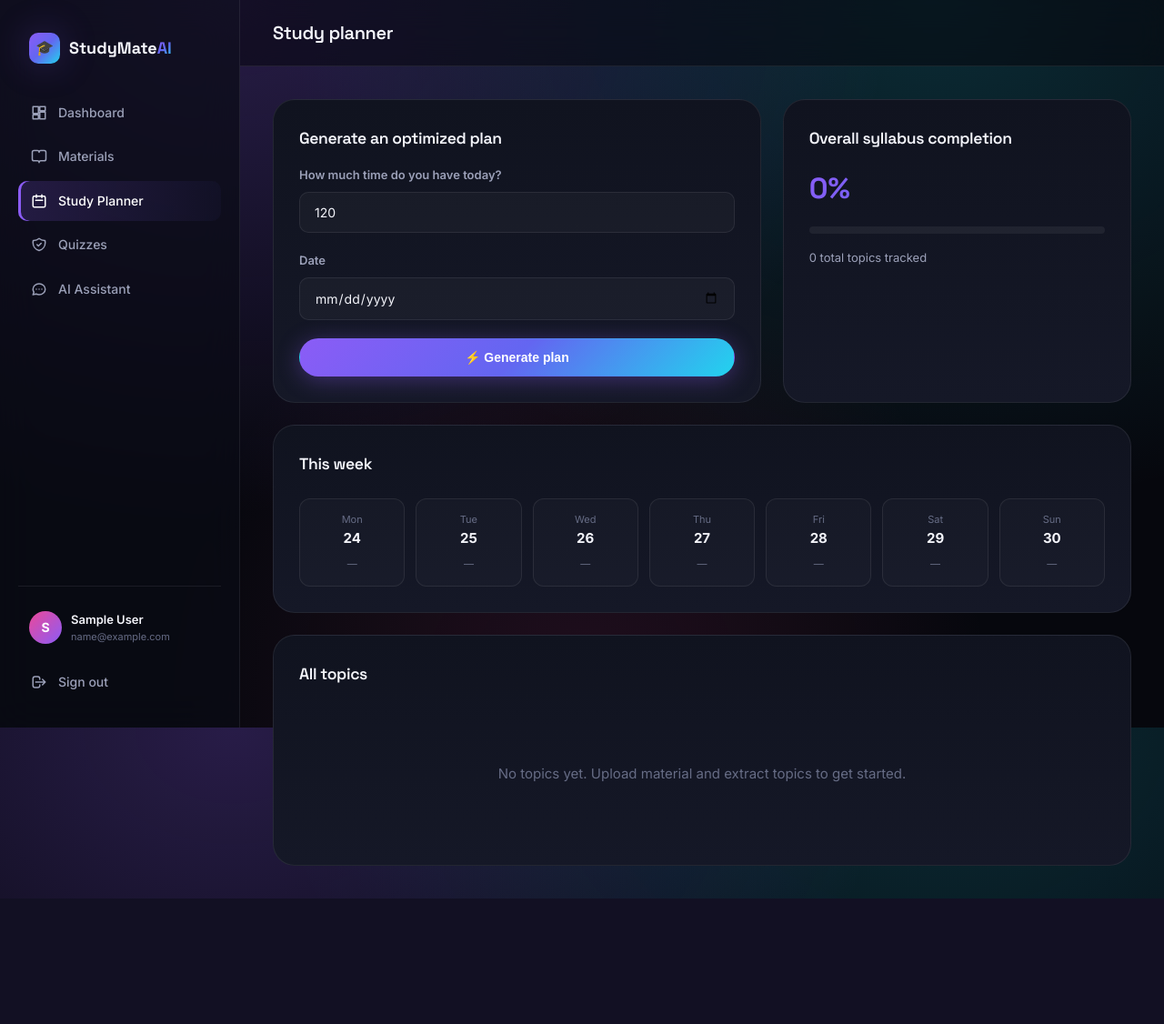
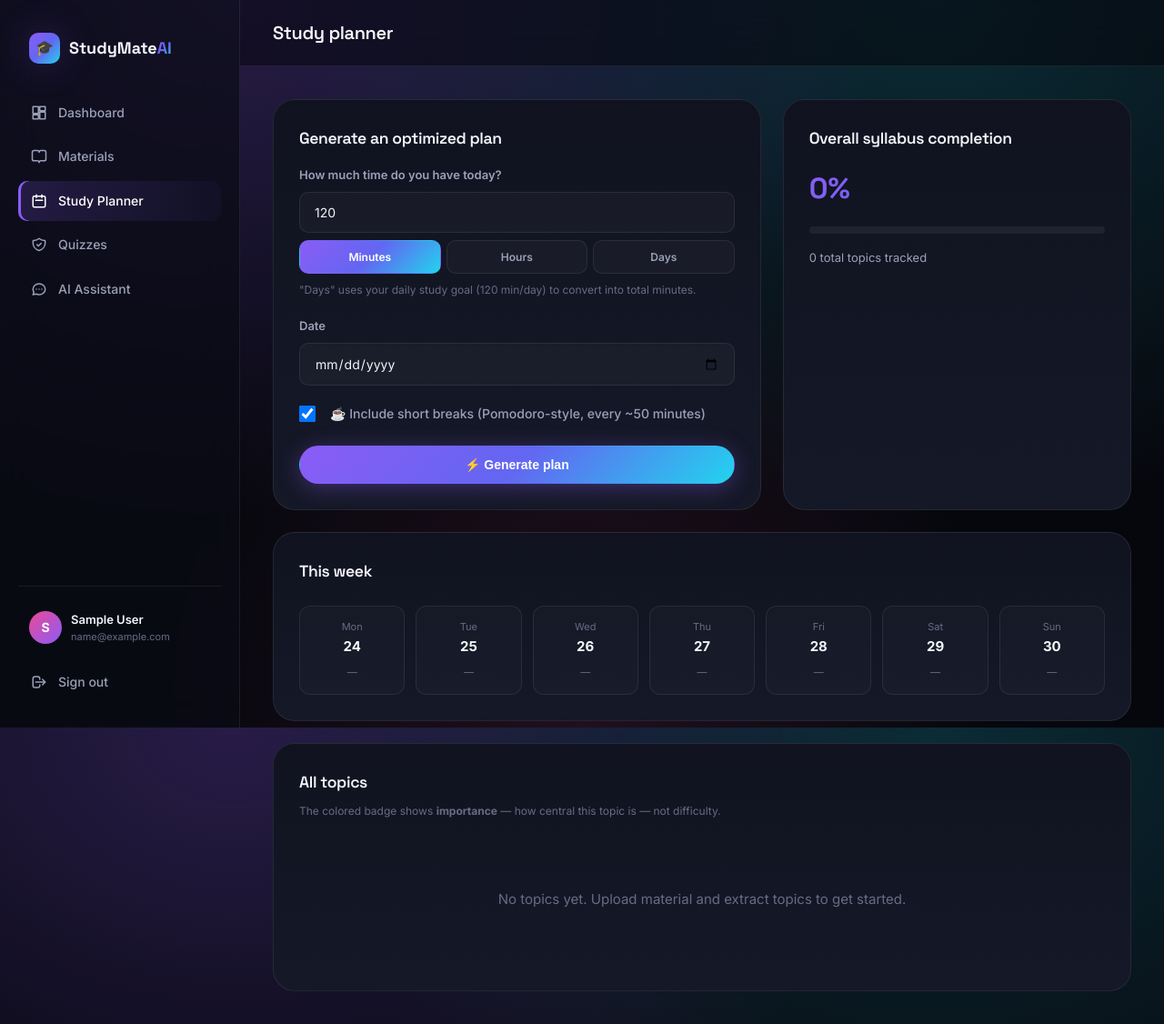
Before and after one commit to Sharan-b2025/StudyMate---AI, a Flask app: page /planner/ in a window 1280 px wide. Shown: the whole page at 91% size. Before the commit the page ends 988 px from the top, so only its background shows below. Run offline with Flask 3, Linux system fonts and the light colour scheme; the visitor is signed in with stand-in values (Sample User, id 1); data that the repository does not hold is empty; parts of the project's set-up code (start-up, migrations or seed data) failed here and were passed over.

Commit message:
Update index.html

```diff
--- a/app/templates/planner/index.html
+++ b/app/templates/planner/index.html
@@ -1,20 +1,54 @@
 {% extends "base.html" %}
 {% block title %}Study Planner — StudyMate AI{% endblock %}
 {% block page_title %}Study planner{% endblock %}
+
+{% block extra_css %}
+<style>
+  .unit-toggle { display: flex; gap: 6px; margin-top: 8px; }
+  .unit-btn {
+    flex: 1; padding: 8px; text-align: center; border-radius: var(--radius-sm);
+    border: 1px solid var(--border-subtle); background: rgba(255,255,255,.03);
+    font-size: 12px; font-weight: 600; cursor: pointer; color: var(--text-secondary);
+    transition: all .2s;
+  }
+  .unit-btn.active { background: var(--grad-primary); color: #fff; border-color: transparent; }
+  .break-row { background: rgba(251,191,36,.05); border-radius: 10px; padding-left: 10px !important; }
+  .timer-badge {
+    font-family: var(--font-mono); font-size: 13px; font-weight: 700;
+    padding: 4px 10px; border-radius: var(--radius-full);
+    background: rgba(139,92,246,.12); color: var(--violet-light);
+    min-width: 58px; text-align: center;
+  }
+  .timer-badge.running { background: rgba(52,211,153,.15); color: var(--emerald); }
+</style>
+{% endblock %}
 
 {% block content %}
 <div class="grid-2">
   <div class="card fade-up">
     <h3 class="mb-2">Generate an optimized plan</h3>
-    <form method="POST" action="{{ url_for('planner.generate') }}">
+    <form method="POST" action="{{ url_for('planner.generate') }}" id="plan-form">
       <div class="field">
         <label>How much time do you have today?</label>
-        <input type="number" name="available_minutes" min="10" step="5" value="120" required>
+        <input type="number" id="time-amount" min="1" step="1" value="120">
+        <div class="unit-toggle">
+          <div class="unit-btn active" data-unit="minutes">Minutes</div>
+          <div class="unit-btn" data-unit="hours">Hours</div>
+          <div class="unit-btn" data-unit="days">Days</div>
+        </div>
+        <p class="text-muted mt-1" style="font-size:12px;">
+          "Days" uses your daily study goal ({{ current_user.daily_goal_minutes }} min/day) to convert into total minutes.
+        </p>
+        <input type="hidden" name="available_minutes" id="available-minutes-hidden" value="120">
       </div>
       <div class="field">
         <label>Date</label>
         <input type="date" name="plan_date" value="{{ todays_plan.plan_date.isoformat() if todays_plan else '' }}" placeholder="Today">
       </div>
+      <label class="flex items-center gap-2 mb-3" style="font-weight:500;font-size:14px;cursor:pointer;">
+        <input type="checkbox" name="include_breaks" checked style="width:18px;height:18px;">
+        ☕ Include short breaks (Pomodoro-style, every ~50 minutes)
+      </label>
       <button type="submit" class="btn btn-primary btn-block">⚡ Generate plan</button>
     </form>
   </div>
@@ -31,12 +65,22 @@
 <div class="card mt-3 fade-up">
   <h3 class="mb-2">Today's plan — {{ todays_plan.available_minutes }} minutes</h3>
   {% for item in todays_plan.items.order_by('order_index') %}
-  <div class="plan-item-row flex items-center justify-between {{ 'done' if item.is_done }}" style="padding:12px 0;border-bottom:1px solid var(--border-subtle);">
+  <div class="plan-item-row flex items-center justify-between {{ 'done' if item.is_done }} {{ 'break-row' if item.is_break }}" style="padding:12px 0;border-bottom:1px solid var(--border-subtle);">
     <label class="flex items-center gap-2" style="margin:0;font-weight:500;">
       <input type="checkbox" data-plan-item-toggle="{{ item.id }}" {{ 'checked' if item.is_done }} style="width:18px;height:18px;">
-      <span style="{{ 'text-decoration:line-through;color:var(--text-muted);' if item.is_done }}">{{ item.topic.title }}</span>
+      {% if item.is_break %}
+        <span style="{{ 'text-decoration:line-through;color:var(--text-muted);' if item.is_done }}">{{ item.label or 'Break' }}</span>
+      {% else %}
+        <span style="{{ 'text-decoration:line-through;color:var(--text-muted);' if item.is_done }}">{{ item.topic.title if item.topic else 'Removed topic' }}</span>
+        {% if item.topic %}
+        <a href="{{ url_for('coach.index', topic_id=item.topic.id) }}" class="text-muted" title="Ask AI Coach about this topic" style="font-size:13px;">🎓</a>
+        {% endif %}
+      {% endif %}
     </label>
-    <span class="text-muted" style="font-size:13px;">{{ item.allocated_minutes }} min</span>
+    <div class="flex items-center gap-2">
+      <span class="timer-badge" data-timer-minutes="{{ item.allocated_minutes }}" data-timer-id="{{ item.id }}">{{ item.allocated_minutes }}:00</span>
+      <button type="button" class="btn btn-ghost btn-sm" data-timer-start="{{ item.id }}">▶</button>
+    </div>
   </div>
   {% endfor %}
 </div>
@@ -61,7 +105,8 @@
 </div>
 
 <div class="card mt-3 fade-up">
-  <h3 class="mb-3">All topics</h3>
+  <h3 class="mb-1">All topics</h3>
+  <p class="text-muted mb-2" style="font-size:12px;">The colored badge shows <strong>importance</strong> — how central this topic is — not difficulty.</p>
   {% if topics %}
   <div style="display:grid;gap:2px;">
     {% for t in topics %}
@@ -71,8 +116,9 @@
         <div class="text-muted" style="font-size:12px;">{{ t.estimated_minutes }} min estimated</div>
       </div>
       <div class="flex items-center gap-2">
-        <span class="badge badge-{{ t.importance }}">{{ t.importance }}</span>
+        <span class="badge badge-{{ t.importance }}" title="Importance, not difficulty">{{ t.importance }}</span>
         <span class="badge badge-{{ t.status }}">{{ t.status.replace('_',' ') }}</span>
+        <a href="{{ url_for('coach.index', topic_id=t.id) }}" class="btn btn-ghost btn-sm">🎓 Coach</a>
         <div class="flex gap-1">
           <button class="btn btn-ghost btn-sm" data-topic-status="pending" data-topic-id="{{ t.id }}">Pending</button>
           <button class="btn btn-ghost btn-sm" data-topic-status="in_progress" data-topic-id="{{ t.id }}">In progress</button>
@@ -87,3 +133,89 @@
   {% endif %}
 </div>
 {% endblock %}
+
+{% block extra_js %}
+<script>
+  const DAILY_GOAL_MINUTES = {{ current_user.daily_goal_minutes or 120 }};
+
+  // ---- Unit toggle: minutes / hours / days -> always submits minutes ----
+  const unitButtons = document.querySelectorAll(".unit-btn");
+  const amountInput = document.getElementById("time-amount");
+  const hiddenMinutes = document.getElementById("available-minutes-hidden");
+  let currentUnit = "minutes";
+
+  function syncHiddenMinutes() {
+    const val = parseFloat(amountInput.value) || 0;
+    let minutes = val;
+    if (currentUnit === "hours") minutes = val * 60;
+    if (currentUnit === "days") minutes = val * DAILY_GOAL_MINUTES;
+    hiddenMinutes.value = Math.max(10, Math.round(minutes));
+  }
+
+  unitButtons.forEach((btn) => {
+    btn.addEventListener("click", () => {
+      unitButtons.forEach((b) => b.classList.remove("active"));
+      btn.classList.add("active");
+      currentUnit = btn.dataset.unit;
+      syncHiddenMinutes();
+    });
+  });
+  amountInput?.addEventListener("input", syncHiddenMinutes);
+  syncHiddenMinutes();
+
+  // ---- Per-item countdown timer ----
+  const activeTimers = {};
+
+  function formatTime(totalSeconds) {
+    const m = Math.floor(totalSeconds / 60).toString().padStart(2, "0");
+    const s = Math.floor(totalSeconds % 60).toString().padStart(2, "0");
+    return `${m}:${s}`;
+  }
+
+  document.querySelectorAll("[data-timer-start]").forEach((btn) => {
+    const itemId = btn.dataset.timerStart;
+    const badge = document.querySelector(`[data-timer-id="${itemId}"]`);
+    if (!badge) return;
+    const totalMinutes = parseInt(badge.dataset.timerMinutes, 10) || 0;
+
+    btn.addEventListener("click", () => {
+      if (activeTimers[itemId]) {
+        clearInterval(activeTimers[itemId].interval);
+        delete activeTimers[itemId];
+        badge.classList.remove("running");
+        btn.textContent = "▶";
+        return;
+      }
+
+      let remaining = totalMinutes * 60;
+      badge.classList.add("running");
+      btn.textContent = "⏸";
+      badge.textContent = formatTime(remaining);
+
+      const interval = setInterval(() => {
+        remaining -= 1;
+        if (remaining <= 0) {
+          clearInterval(interval);
+          delete activeTimers[itemId];
+          badge.classList.remove("running");
+          badge.textContent = "Done!";
+          btn.textContent = "▶";
+          if ("Notification" in window && Notification.permission === "granted") {
+            new Notification("StudyMate AI", { body: "Time's up! Take a moment before the next topic." });
+          } else {
+            alert("⏰ Time's up for this topic!");
+          }
+          return;
+        }
+        badge.textContent = formatTime(remaining);
+      }, 1000);
+
+      activeTimers[itemId] = { interval };
+    });
+  });
+
+  if ("Notification" in window && Notification.permission === "default") {
+    Notification.requestPermission();
+  }
+</script>
+{% endblock %}
```
